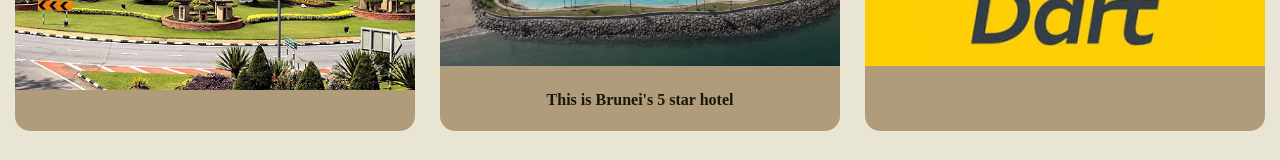
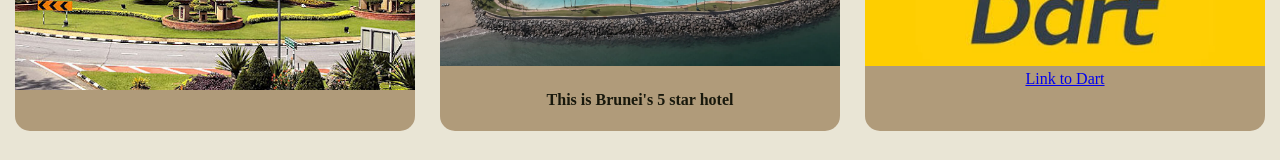
Before and after one commit to waqi-glitch/CS4127_LCB6788, a plain HTML site: page contact.html in a window 1280 px wide. Shown: the part 1458-1618 px from the top of the page. Drawn offline with Linux system fonts and the light colour scheme.

Commit message:
Add files via upload

```diff
--- a/contact.html
+++ b/contact.html
@@ -75,6 +75,7 @@
                 <h3>How to get from one place to another?</h3>
                 <p>Dart is Brunei's trusted transport. You will need to download the app in any app store, just search Dart Brunei App.</p>
                 <img src="image/dart.jpg" alt="Dart Brunei transport app">
+                <a href="https://www.dartbrunei.com/">Link to Dart</a>
             </div>
         </div>
     </section>
```
